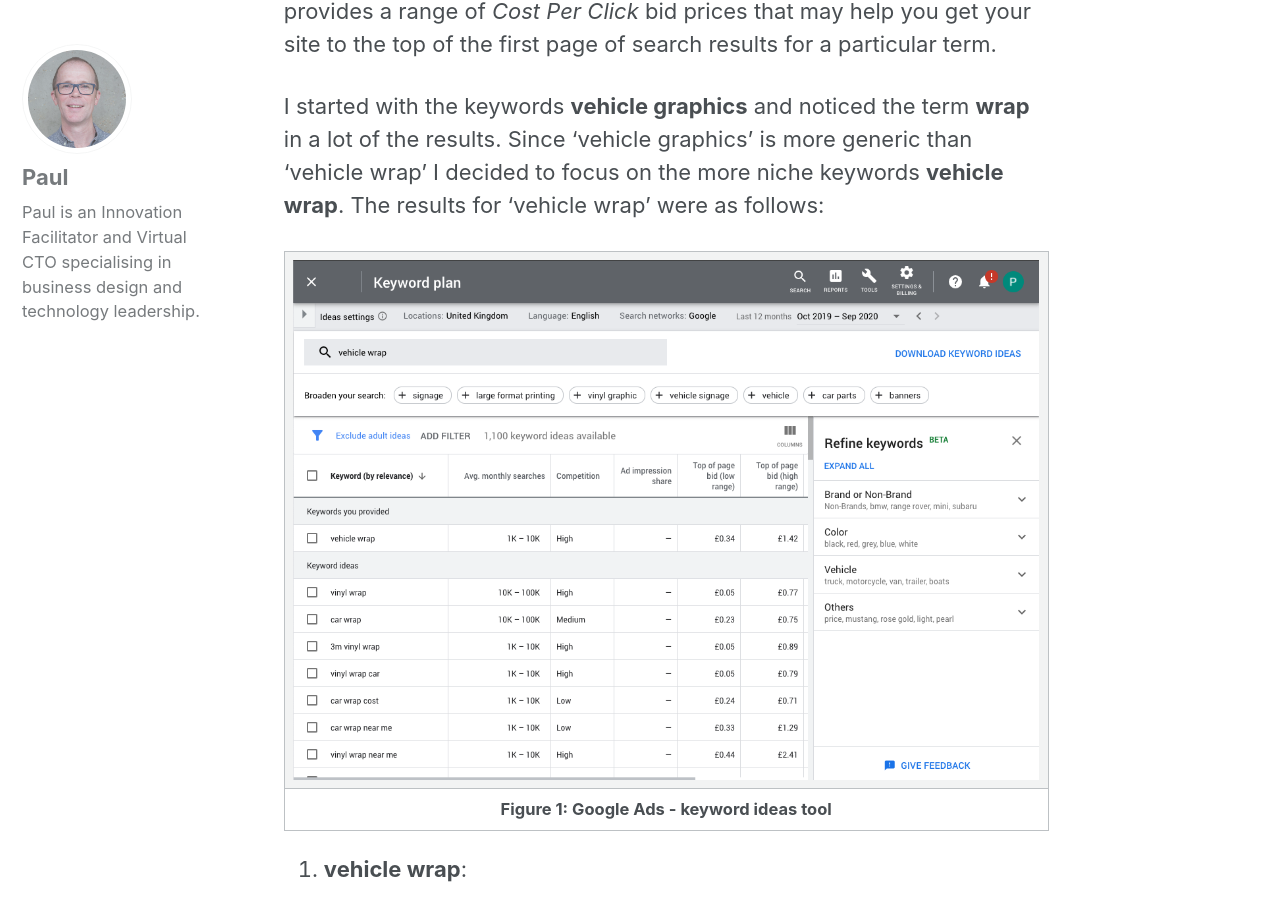
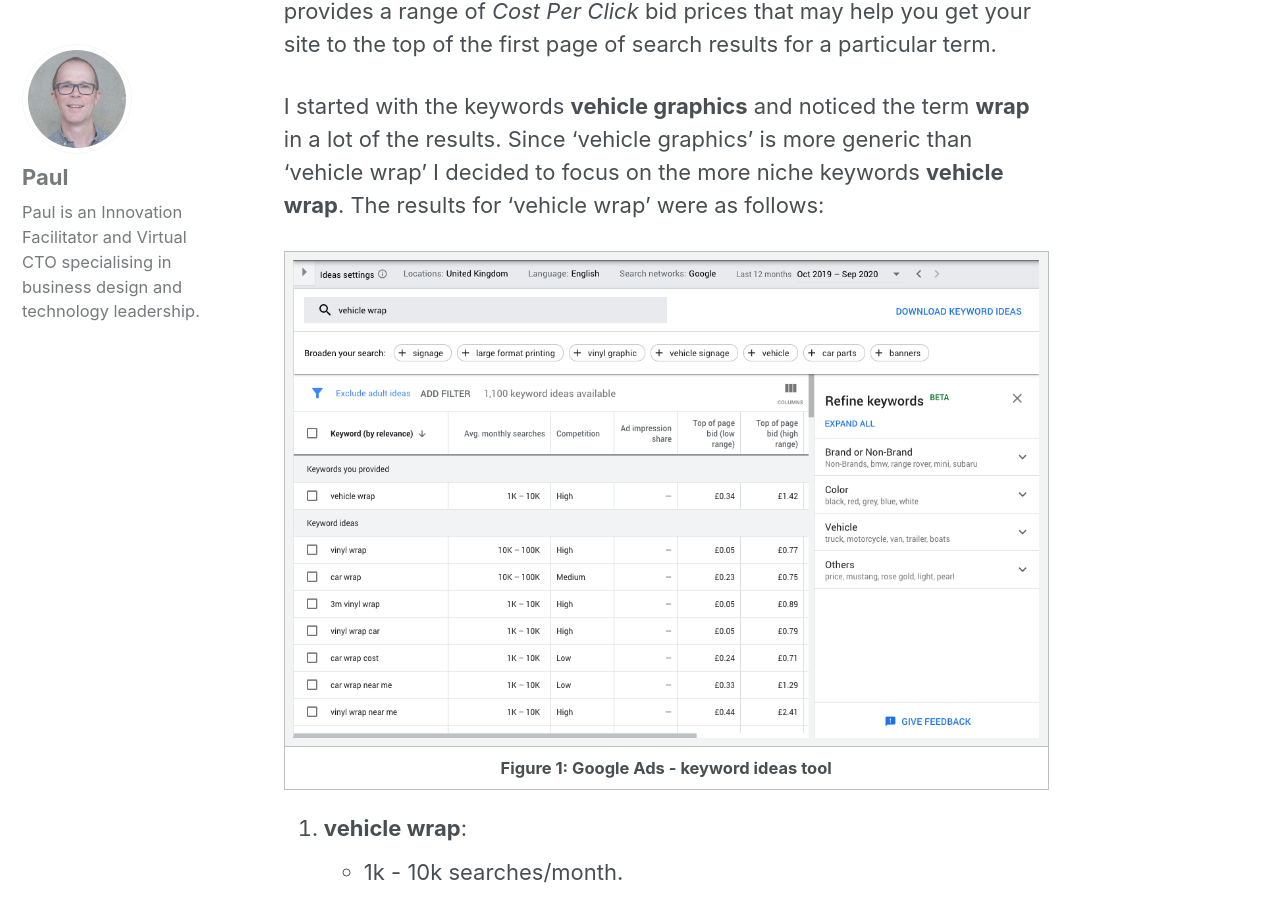
Before and after one commit to Geovation/geovation.github.io, a Jekyll site: the page built from _posts/2020-11-01-its-a-wrap.md, in a window 1280 px wide and 900 px high, scrolled down 1502 px. Built offline with Jekyll 4.4.1, drawn with Linux system fonts in a browser that asks for light colours; comment, search, counter and statistics services are not loaded.

Commit message:
New post nov 2020 (#81)
* feat: November 2020 blog post

* fix: Displays google keywords image

```diff
--- a/_posts/2020-11-01-its-a-wrap.md
+++ b/_posts/2020-11-01-its-a-wrap.md
@@ -24,7 +24,7 @@
 I started with the keywords **vehicle graphics** and noticed the term **wrap** in a lot of the results.  Since 'vehicle graphics' is more generic than 'vehicle wrap' I decided to focus on the more niche keywords **vehicle wrap**.  The results for 'vehicle wrap' were as follows:
 
 
-| ![Google Ads keyword ideas tool](../assets/images/its-a-wrap/g-ad-keywords.png) |
+| ![Google Ads keyword ideas tool]({{ site.url }}/assets/images/its-a-wrap/google-keywords.png) |
 |:--:|
 | **Figure 1: Google Ads - keyword ideas tool** |
 
@@ -55,7 +55,7 @@
 With this in mind, perhaps it's worth getting some kind of second opinion.  [This][moz]{:target="_blank"} site provides some useful, independent, metrics on keywords.  Entering the search term **vehicle wrap** here yields what appear to be similar but lower traffic values but the site itself admits that it doesn't track all searches in the same way that Google does.  However, the results for Moz.com are as follows:
 
 
-| ![Moz.com keyword ideas tool](../assets/images/its-a-wrap/moz-keywords.png) |
+| ![Moz.com keyword ideas tool]({{ site.url }}/assets/images/its-a-wrap/moz-keywords.png) |
 |:--:|
 | **Figure 2: Moz.com - keyword ideas tool** |
 
```
Also changed, not shown: assets/images/its-a-wrap/google-keywords.png (added).
